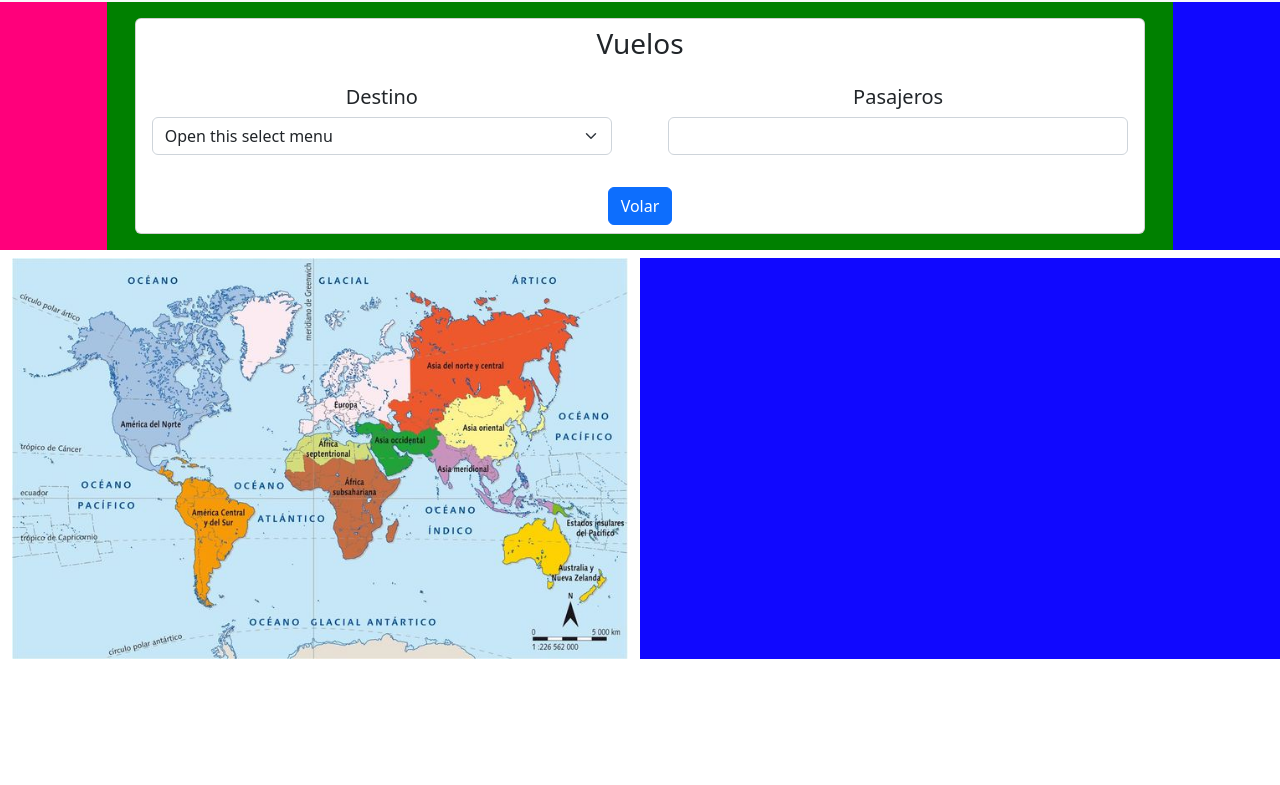
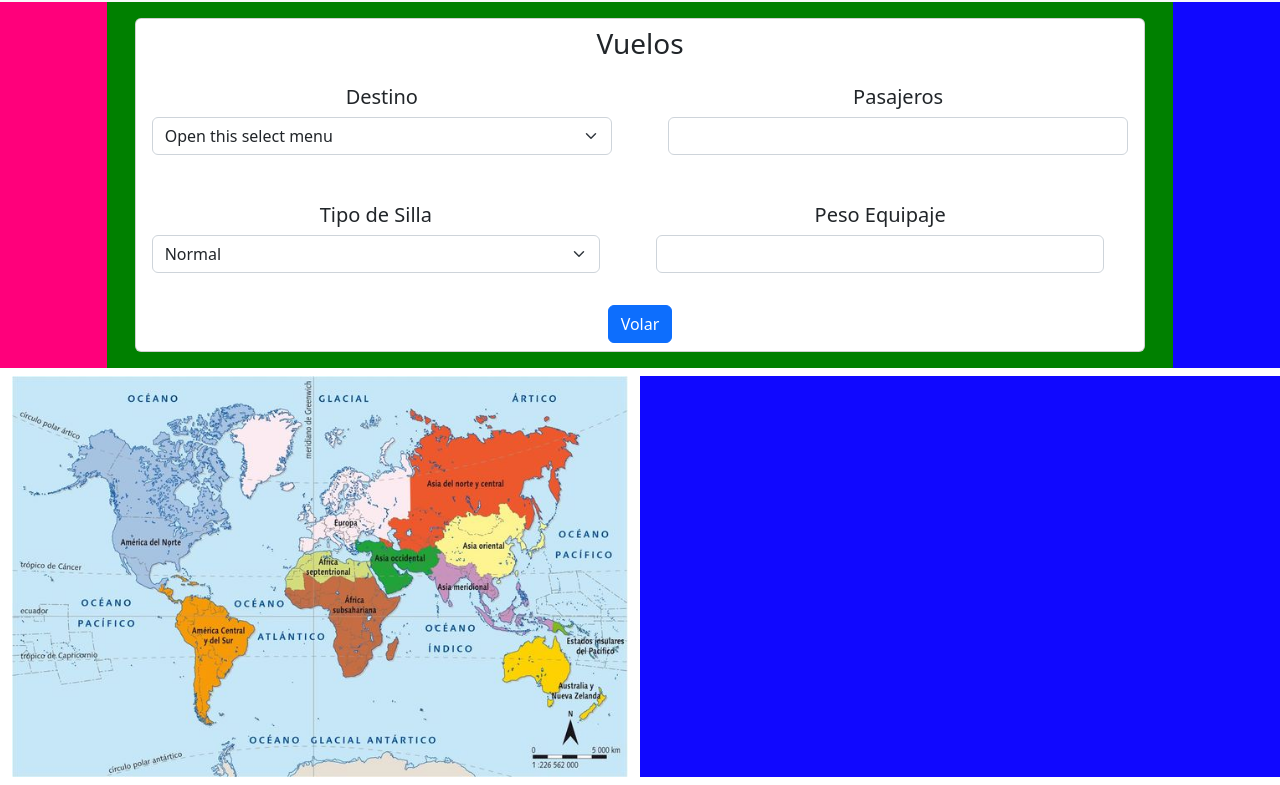
Before and after one commit to AkioraSky/tower-of-god, a plain HTML site: page index.html in a window 1280 px wide. Shown: the part 54-839 px from the top of the page. Before the commit the page ends 800 px from the top, so only its background shows below. Drawn offline with nearby package versions, Linux system fonts and the light colour scheme.

Commit message:
sexta actualizacion

```diff
--- a/index.html
+++ b/index.html
@@ -57,6 +57,32 @@
                         </div>
 
                     </div>
+
+                    <div class="row">
+
+                        <div class="col-6">
+                            <div class="card-body">
+                                <h5>Tipo de Silla</h5>
+                                <select class="form-select" aria-label="Default select example">
+
+                                    <option value="1">Normal</option>
+                                    <option value="2">Ejecutiva</option>
+                                    <option value="3">Vip</option>
+                                  </select>
+                            </div>
+                        </div>
+
+                        <div class="col-6">
+                            <div class="card-body">
+                                <h5>Peso Equipaje</h5>
+                                <div class="input-group mb-3">
+
+                                    <input type="text" class="form-control" aria-label="Sizing example input" aria-describedby="inputGroup-sizing-default">
+                                  </div>
+                            </div>
+
+                        </div>
+                    </div>
                     <div class="div mb-2">
                         <a href="#" class="btn btn-primary">Volar</a>
                     </div>
```
